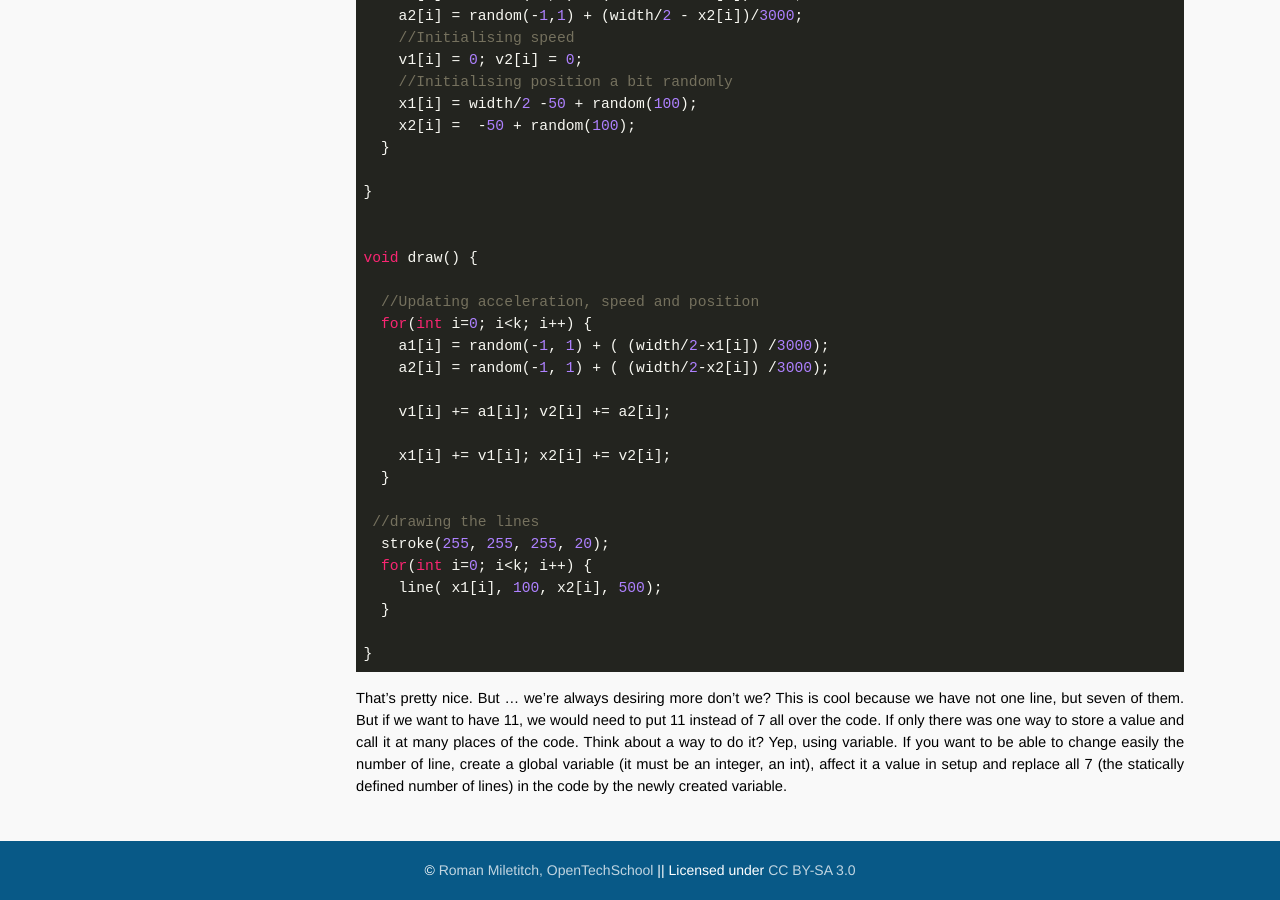
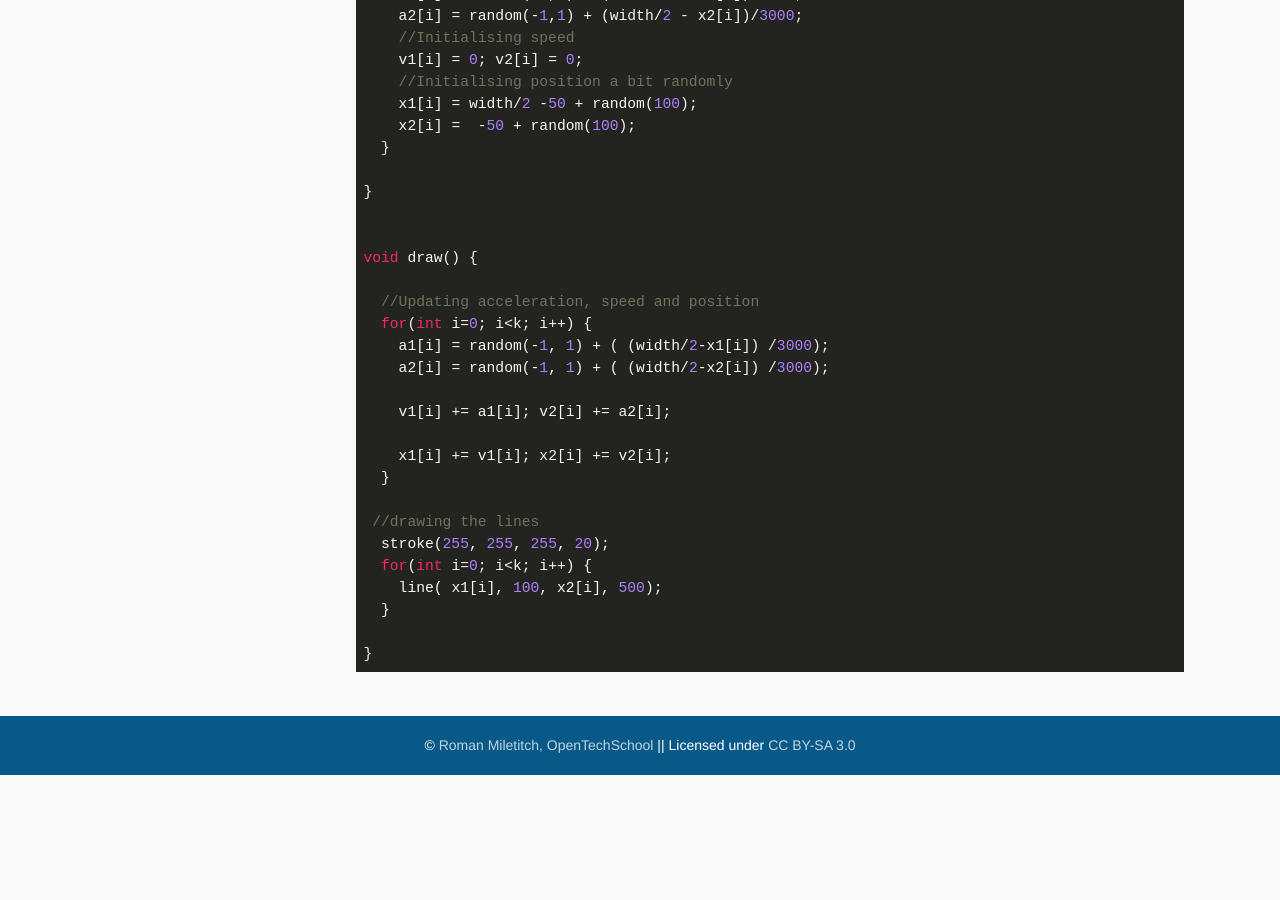
Before and after one commit to OpenTechSchool-Brussels/generative-art-with-processing, a Jekyll site: the page built from Playing-with-lines.markdown, in a window 1280 px wide and 900 px high, scrolled down 5347 px. Built offline with Jekyll 4.4.1, drawn with Linux system fonts in a browser that asks for light colours; Markdown is read by kramdown in place of the engine named in the settings; after the commit the page ends 6122 px from its top, so only the background shows below that.

Commit message:
Update Playing-with-lines.markdown

````diff
--- a/Playing-with-lines.markdown
+++ b/Playing-with-lines.markdown
@@ -224,5 +224,3 @@ void draw() {
 
 }
 ```
-
-That’s pretty nice. But … we’re always desiring more don’t we? This is cool because we have not one line, but seven of them. But if we want to have 11, we would need to put 11 instead of 7 all over the code. If only there was one way to store a value and call it at many places of the code. Think about a way to do it? Yep, using variable. If you want to be able to change easily the number of line, create a global variable (it must be an integer, an int), affect it a value in setup and replace all 7 (the statically defined number of lines) in the code by the newly created variable.
````
